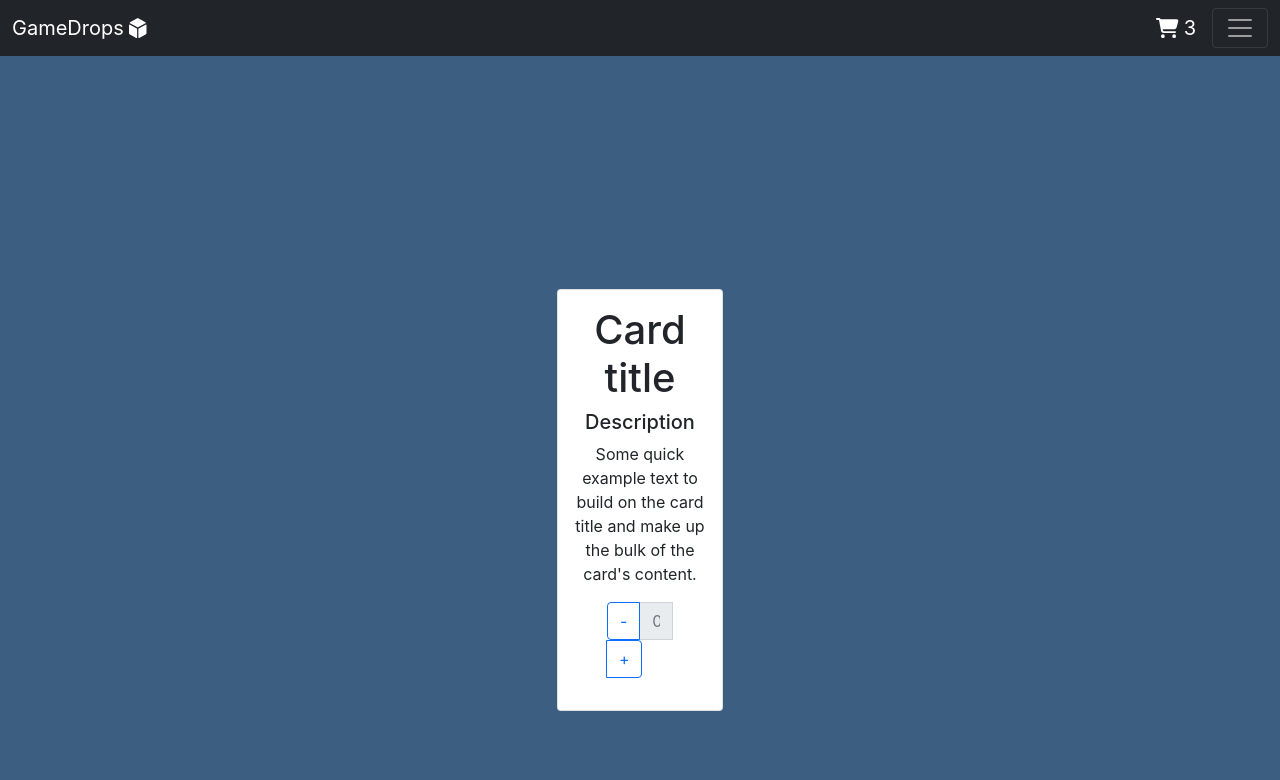
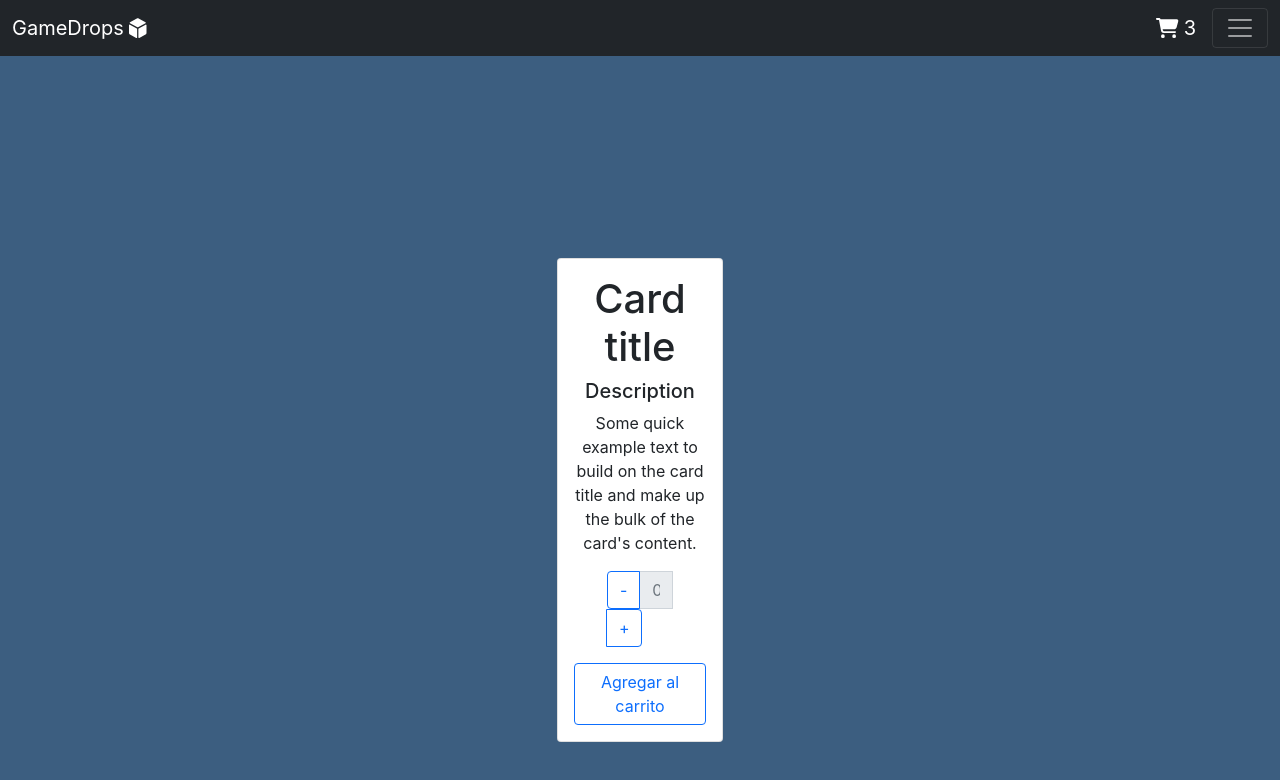
Before and after one commit to leontelletxea/reactjs_leon_tellechea, a React (Create React App) app: page / in a window 1280 px wide. Shown: the top 780 px of the page. Built offline with nearby package versions, Linux system fonts and the light colour scheme; the HTML template or start-up script is replaced by a standard one.

Commit message:
contador

```diff
--- a/src/components/ItemCard/ItemCard.js
+++ b/src/components/ItemCard/ItemCard.js
@@ -10,6 +10,7 @@
       <h5 class="card-title text-dark">Description</h5>
       <p class="card-text text-dark">Some quick example text to build on the card title and make up the bulk of the card's content.</p>
       <div class="contador">{props.contador}</div>
+      <button type="button" class="btn btn-outline-primary">Agregar al carrito</button>
     </div>
     </div>
   )
```
Also changed, not shown: src/components/ItemCard/gta.jpg (deleted).
